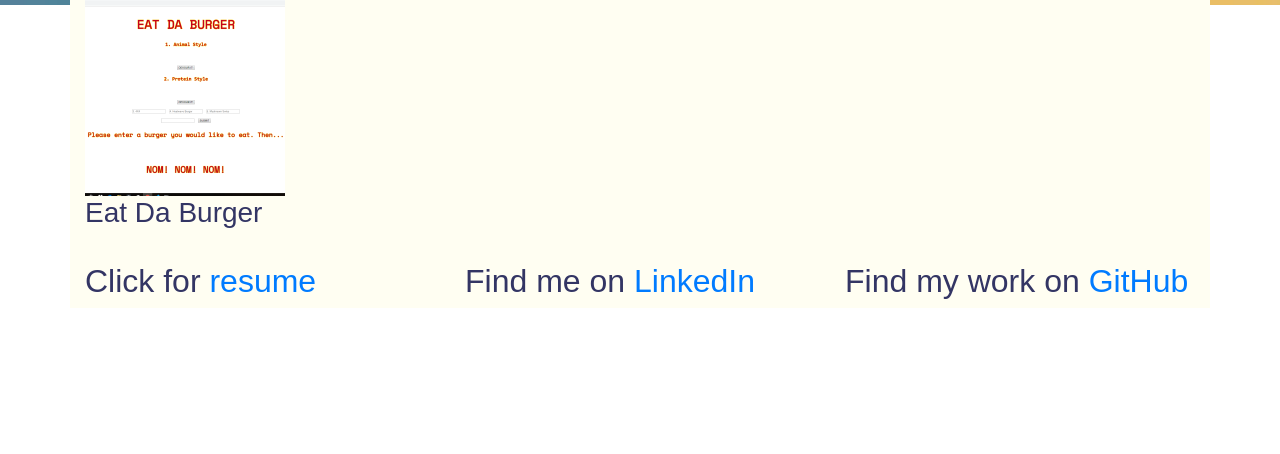
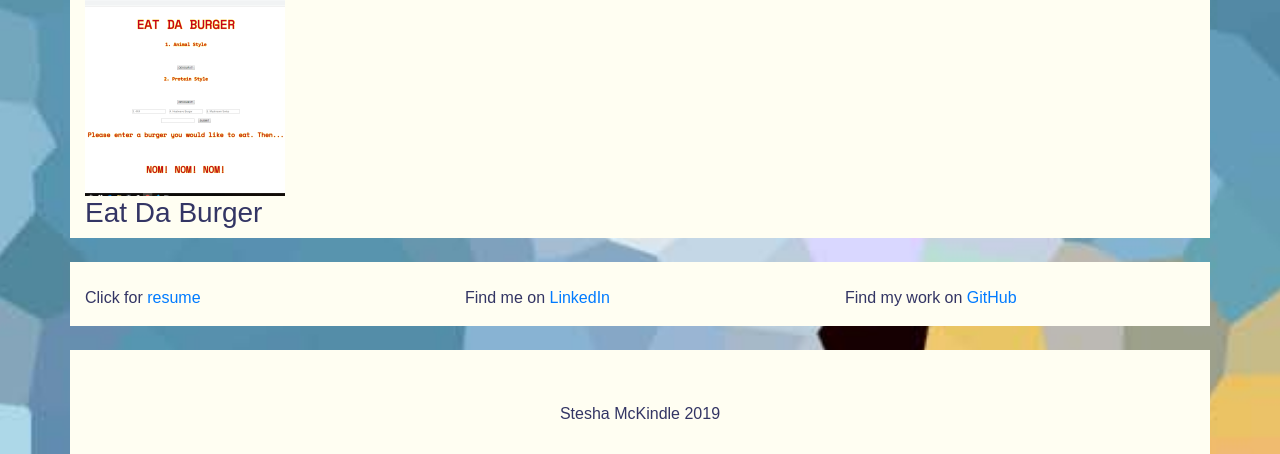
Before and after one commit to SteeshMcK/Web-Developer-Portfolio, a plain HTML site: page index.html in a window 1280 px wide. Shown: the part 819-1273 px from the top of the page. Before the commit the page ends 1127 px from the top, so only its background shows below. Drawn offline with nearby package versions, Linux system fonts and the light colour scheme; a web font is replaced by a local one.

Commit message:
add updated resume pdf

```diff
--- a/assets/css/style.css
+++ b/assets/css/style.css
@@ -1,6 +1,5 @@
 body {
     background-image: url("../images/pool.jpg");
-    height: 100%;
     background-position: center;
     background-repeat: no-repeat;
     background-size: cover;
@@ -45,7 +44,6 @@ body {
   footer {
     text-align: center;
     margin-top: 1.5em;
-    position: fixed;
     left: 0;
     bottom: 0;
     width: 100%;
--- a/index.html
+++ b/index.html
@@ -80,27 +80,28 @@
                 <h3>Eat Da Burger</h3>
             </div>
         </div>
+    </div>
+    <div class="container">
         <div class="row link-div">
             <div class="col">
-                <h2>Click for <a href="https://github.com/19stesha69/Employer-Competitive-Portfolio/blob/master/assets/pdf/stesha-mckindle-resume.pdf">resume</a></h2>
+                <p>Click for <a href="https://github.com/19stesha69/Employer-Competitive-Portfolio/blob/master/assets/pdf/stesha-mckindle-resume.pdf">resume</a></p>
             </div>
             <div class="col">
-                <h2>Find me on <a href="https://www.linkedin.com/in/stesha-mckindle-86b229155/">LinkedIn</a></h2>
+                <p>Find me on <a href="https://www.linkedin.com/in/stesha-mckindle-86b229155/">LinkedIn</a></p>
             </div>
             <div class="col">
-                <h2>Find my work on <a href="https://github.com/19stesha69">GitHub</a></h2>
+                <p>Find my work on <a href="https://github.com/19stesha69">GitHub</a></p>
             </div>
         </div>
     </div>
 
-    <footer>
-        Stesha McKindle 2019
-    </footer>
-
-
-
-
-
+    <div class="container">
+        <div class="row">
+            <footer>
+                Stesha McKindle 2019
+            </footer>
+        </div>
+    </div>
 
 
     <!--------------------Bootstrap JavaScript Links------------------------------------>
```
Also changed, not shown: 2 other files.
